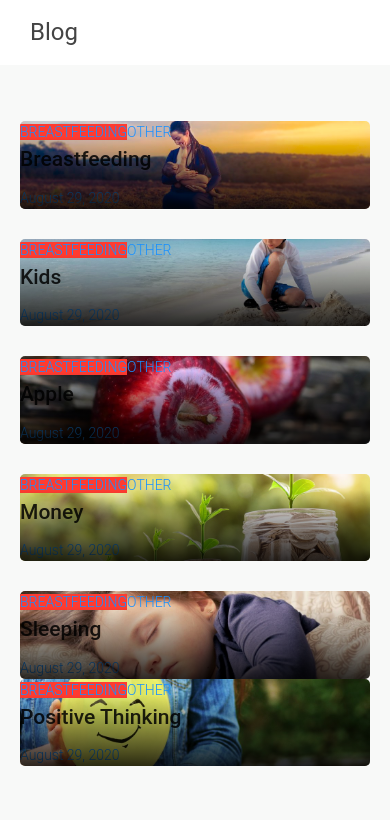
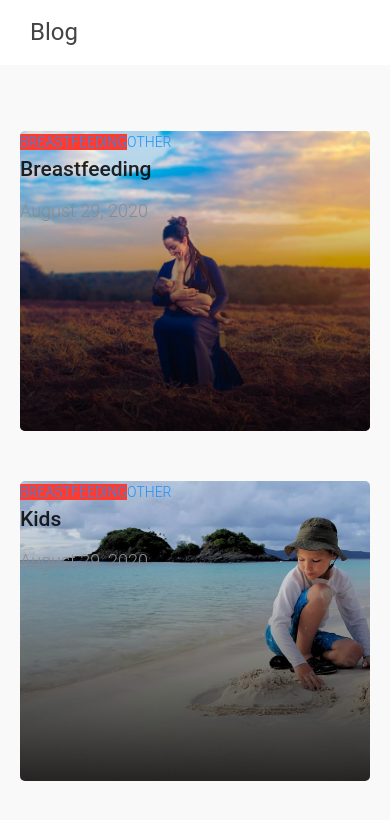
Before and after one commit to stephanieraymos/blog, a React (Create React App) app: page /home in a window 390 px wide. Shown: the top 820 px of the page. Built offline with nearby package versions, Linux system fonts and the light colour scheme; some icons are missing.

Commit message:
Styling is starting to look great

```diff
--- a/src/assets/scss/_masonry-posts.scss
+++ b/src/assets/scss/_masonry-posts.scss
@@ -32,4 +32,17 @@
         margin-block-end: 10px;
         color: white;
     }
-}
+
+    .image-date {
+        font-size: 18px;
+        color: $text-light;
+      }
+    }
+
+    @media screen and (max-width: 900px) {
+      .masonry-post {
+        width: 100%;
+        margin: 10px 0;
+        height: 300px;
+      }
+    }
--- a/src/assets/scss/_variables.scss
+++ b/src/assets/scss/_variables.scss
@@ -1,4 +1,6 @@
 $text-link: #2997ff;
 $text-color: #444;
+$text-light: #999;
+
 $background: #f8f9f8;
 $border: #ccc;
```
